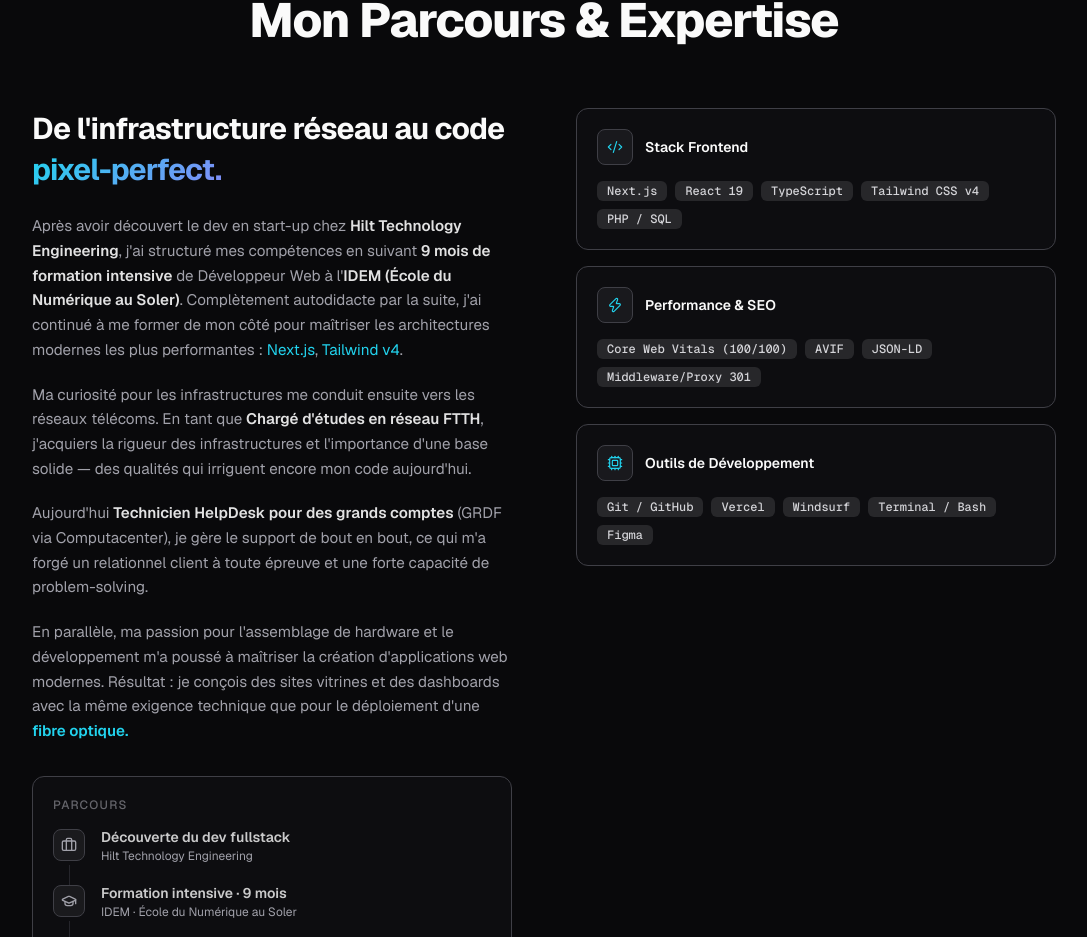
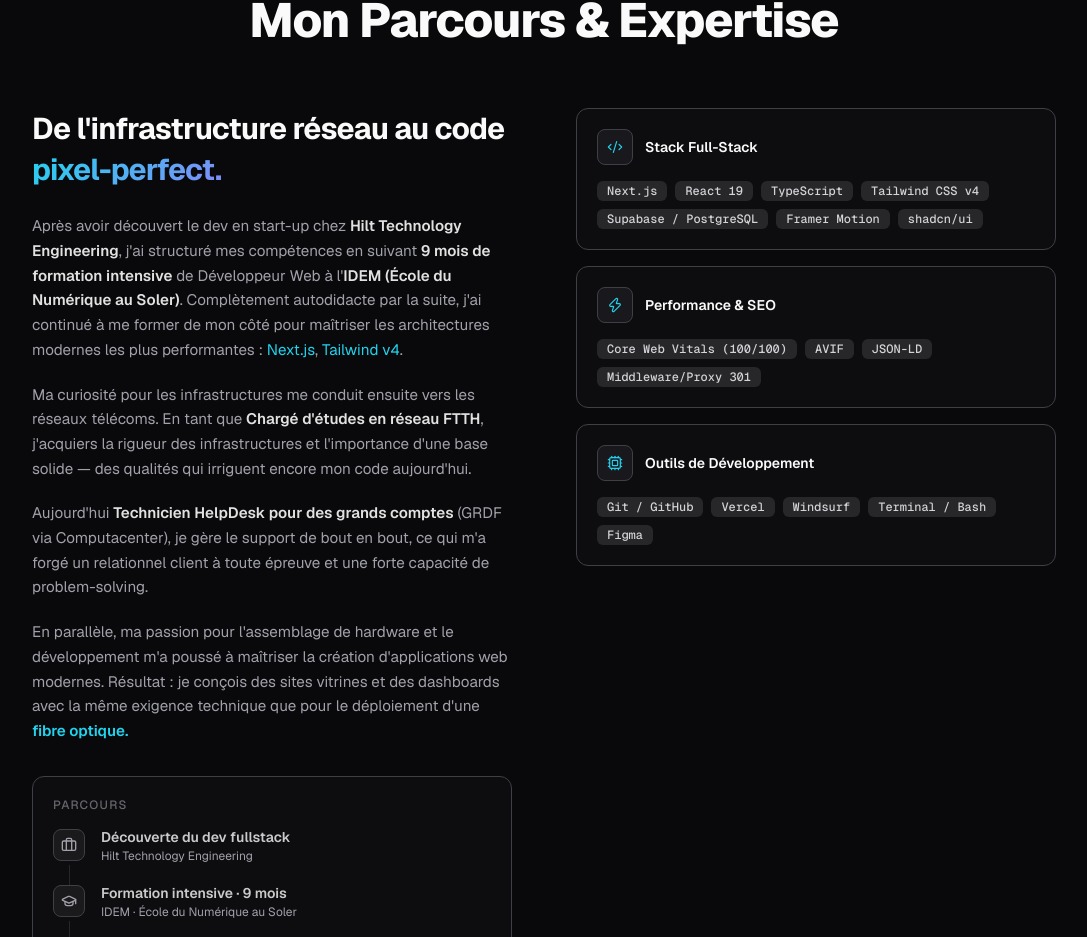
Before and after one commit to GROSJOINDEBEUH/portfolio, a Next.js app: page / in a window 1280 px wide. Shown: the part 2523-3460 px from the top of the page, without its empty margins (96-1183 px from the left). Built offline with nearby package versions, Linux system fonts and the light colour scheme.

Commit message:
About — carte Full-Stack mise à jour (Supabase, Framer Motion, shadcn/ui)

```diff
--- a/src/components/sections/about.tsx
+++ b/src/components/sections/about.tsx
@@ -7,8 +7,8 @@ const SKILLS = [
   {
     id: 'frontend',
     icon: Code2,
-    label: 'Stack Frontend',
-    items: ['Next.js', 'React 19', 'TypeScript', 'Tailwind CSS v4', 'PHP / SQL'],
+    label: 'Stack Full-Stack',
+    items: ['Next.js', 'React 19', 'TypeScript', 'Tailwind CSS v4', 'Supabase / PostgreSQL', 'Framer Motion', 'shadcn/ui'],
   },
   {
     id: 'perf',
```
